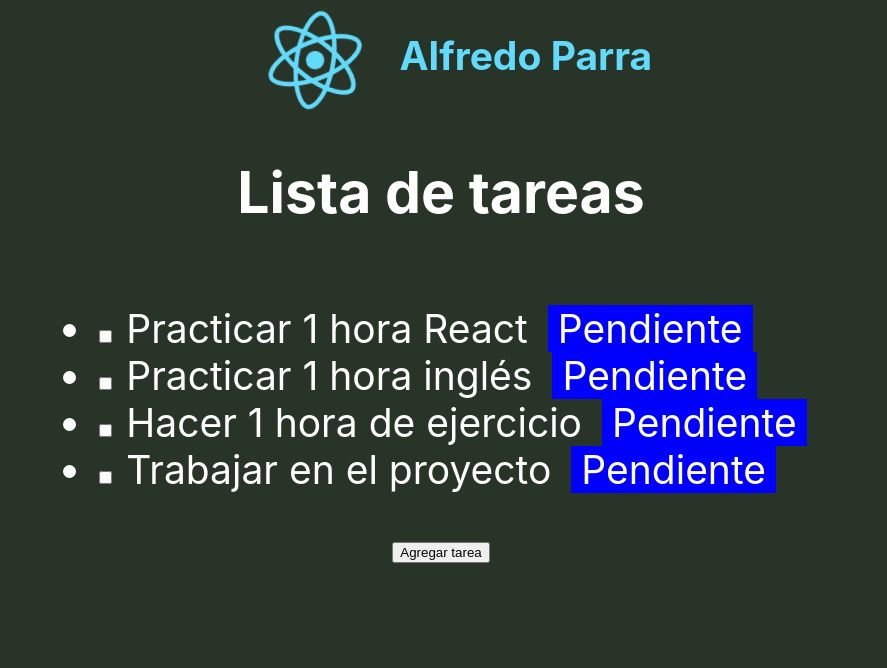
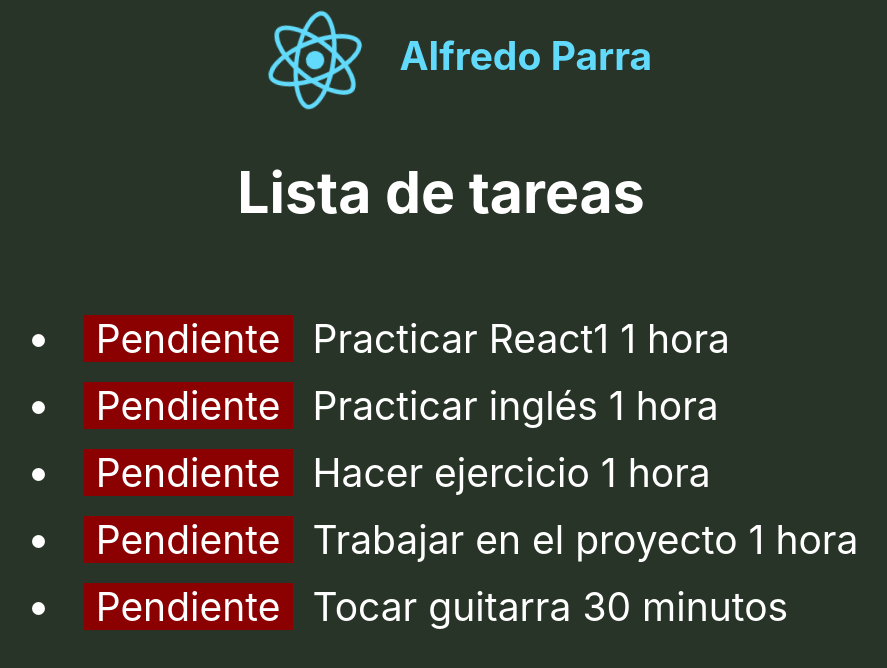
Before and after one commit to Draifor/my-react-task-list, a React (Create React App) app: page / in a window 1280 px wide. Shown: the top 668 px of the page, without its empty margins (199-1086 px from the left). Built offline with nearby package versions, Linux system fonts and the light colour scheme.

Commit message:
Se implementó el useState en el TaskComponent

```diff
--- a/src/components/HeaderComponent.jsx
+++ b/src/components/HeaderComponent.jsx
@@ -1,7 +1,6 @@
 import logo from "../logo.svg";
 
-function HeaderComponent(props) {
-  const { name, lastName } = props;
+function HeaderComponent({ name, lastName }) {
   return (
     <>
       <div>
--- a/src/components/TaskComponent.jsx
+++ b/src/components/TaskComponent.jsx
@@ -1,12 +1,24 @@
-import "./task.css"
+import { useState } from "react";
+import check from './check.svg';
+import "./task.css";
 
-function TaskComponent({ description, status }) {
-    return (
-      <>
-        <input type="checkbox" /> {description}
-        <span>{status === "Pendiente" ? "Pendiente" : "Completado"}</span>
-      </>
-    );
+function TaskComponent({ description }) {
+  const [status, setStatus] = useState("pending");
+  return (
+    <li>
+      {status === "completed" ? (
+        <span className="completed" onClick={() => setStatus("pending")}>
+          Completado
+        </span>
+      ) : (
+        <span className="pending" onClick={() => setStatus("completed")}>
+          Pendiente
+        </span>
+      )}
+      {description}
+      {status === "completed" ? (<img src={check} className="check" alt="check icon"/>) : ""}
+    </li>
+  );
 }
 
 export default TaskComponent;
--- a/src/components/TaskListComponent.jsx
+++ b/src/components/TaskListComponent.jsx
@@ -1,26 +1,23 @@
-import { useState } from "react";
 import TaskComponent from "./TaskComponent";
 
 function TaskListComponent() {
-  const defaultTasks = [
-    { description: "Practicar 1 hora React", status: "Pendiente" },
-    { description: "Practicar 1 hora inglés", status: "Pendiente" },
-    { description: "Hacer  1 hora de ejercicio", status: "Pendiente" },
-    { description: "Trabajar en el proyecto", status: "Pendiente" },
+  const tasks = [
+    { description: "Practicar React1 1 hora", },
+    { description: "Practicar inglés 1 hora", },
+    { description: "Hacer ejercicio 1 hora", },
+    { description: "Trabajar en el proyecto 1 hora", },
+    { description: "Tocar guitarra 30 minutos", }
   ];
-  const [tasks, setTask] = useState(defaultTasks);
+
   return (
         <div>
           <ul className="task-list">
-          {tasks.map(task=> {
+            {tasks.map(task => {
               return (
-              <li>
-                <TaskComponent description={task.description} status={task.status}/>
-              </li>
+                <TaskComponent description={task.description}/>
               );
             })}
           </ul>
-        <button onClick={()=> setTask()}>Agregar tarea</button>
         </div>
     );
 }
--- a/src/components/task.css
+++ b/src/components/task.css
@@ -1,6 +1,23 @@
+li {
+    position: relative;
+}
 span {
-    margin: 2px 20px;
+    display: inline-block;
+    margin: 10px 20px;
     padding: 0px 10px;
-    background-color: blue;
     color: white;
+    user-select: none;
+    width: 189px;
 }
+span.pending {
+    background-color: darkred;
+}
+span.completed {
+    background-color: darkgreen;
+}
+img.check {
+    width: 50px;
+    position: absolute;
+    top: 10px;
+    right: -60px;
+}
```
Also changed, not shown: src/components/check.svg (added). Lines whose indentation alone changed are shown as unchanged.
